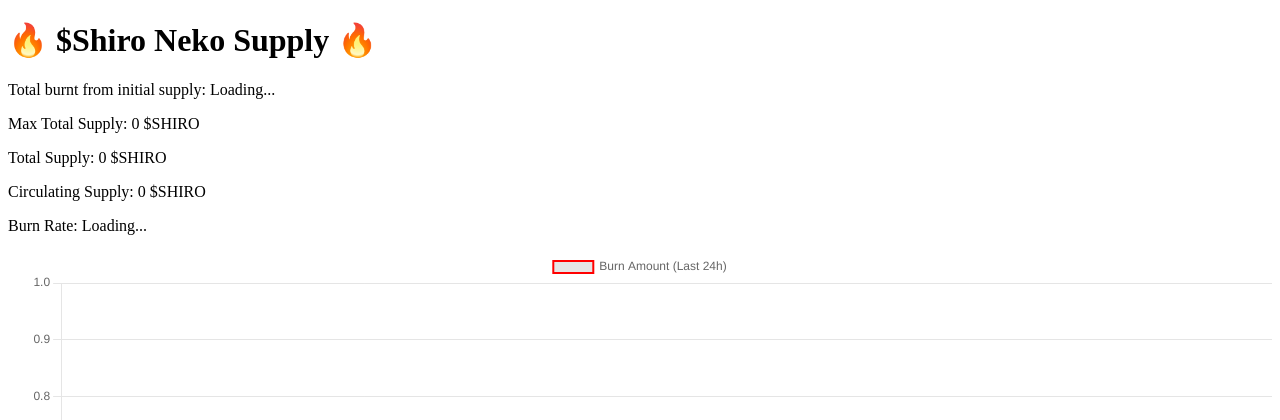
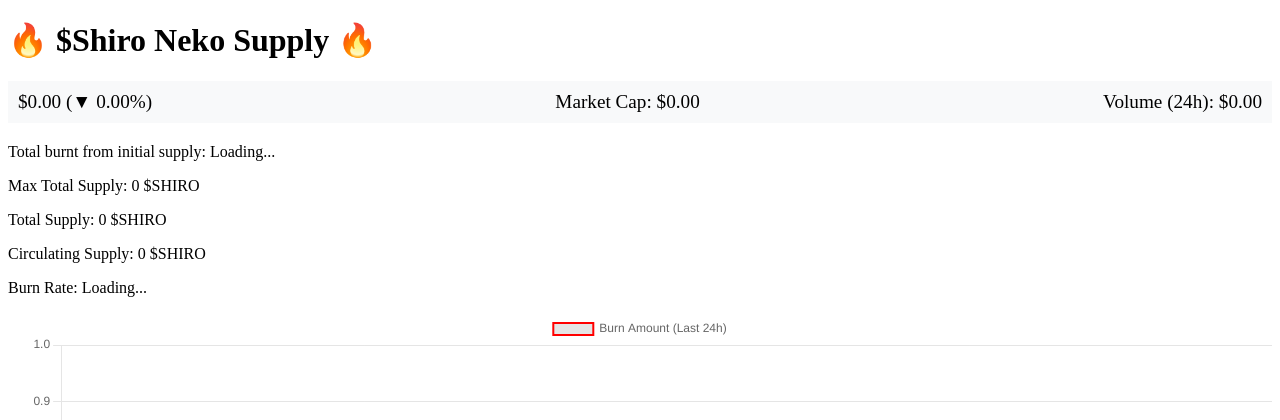
Before and after one commit to interigence/burn-tracker, a Flask app: page / in a window 1280 px wide. Shown: the top 420 px of the page. Run offline with Flask 3, Linux system fonts and the light colour scheme; data that the repository does not hold is empty.

Commit message:
Add files via upload

```diff
--- a/app.py
+++ b/app.py
@@ -93,6 +93,34 @@
         print(f"❌ fetch_token_info() 오류 발생: {e}")
         return {"max_supply": 0, "total_supply": 0, "circulating_supply": 0}
 
+def fetch_shironeko_info():
+    """CoinGecko API에서 $SHIRONEKO 가격, 마켓캡, 거래량 가져오기"""
+    try:
+        url = "https://api.coingecko.com/api/v3/simple/price?ids=shironeko&vs_currencies=usd&include_market_cap=true&include_24hr_vol=true"
+        response = requests.get(url)
+        data = response.json()
+
+        if "shironeko" in data:
+            price = data["shironeko"]["usd"]
+            market_cap = data["shironeko"]["usd_market_cap"]
+            volume_24h = data["shironeko"]["usd_24h_vol"]
+
+            # 가격 상승/하락 비율 계산
+            change_24h = data["shironeko"].get("usd_24h_change", 0)
+
+            return {
+                "price": price,
+                "market_cap": market_cap,
+                "volume_24h": volume_24h,
+                "change_24h": change_24h
+            }
+        else:
+            print("❌ CoinGecko API 응답 오류:", data)
+            return {"price": 0, "market_cap": 0, "volume_24h": 0, "change_24h": 0}
+    except Exception as e:
+        print(f"❌ fetch_shironeko_info() 오류 발생: {e}")
+        return {"price": 0, "market_cap": 0, "volume_24h": 0, "change_24h": 0}
+
 def fetch_burn_rate():
     """24시간 동안의 Burn Rate 계산"""
     try:
@@ -159,6 +187,12 @@
     data = fetch_token_info()
     return jsonify(data)
 
+@app.route('/api/shironeko-info', methods=["GET"])
+def shironeko_info():
+    """$SHIRONEKO 가격, 마켓캡, 거래량 정보 반환"""
+    data = fetch_shironeko_info()
+    return jsonify(data)
+
 @app.route('/api/burn-rate', methods=["GET"])
 def burn_rate():
     """24시간 Burn Rate 반환"""
--- a/templates/index.html
+++ b/templates/index.html
@@ -62,6 +62,28 @@
                 console.error("❌ Error fetching token info:", error);
             }
         }
+        async function fetchShironekoInfo() {
+           try {
+               const responseShironeko = await fetch("/api/shironeko-info");
+               const dataShironeko = await responseShironeko.json();
+               console.log("📊 $SHIRONEKO Info:", dataShironeko);
+
+               // $SHIRONEKO Price 변환
+               const price = dataShironeko.price.toLocaleString("en-US", { style: "currency", currency: "USD" });
+               const marketCap = dataShironeko.market_cap.toLocaleString("en-US", { style: "currency", currency: "USD" });
+               const volume24h = dataShironeko.volume_24h.toLocaleString("en-US", { style: "currency", currency: "USD" });
+
+               // 가격 상승/하락 표시
+               const priceChange = dataShironeko.change_24h > 0 ? `▲ ${dataShironeko.change_24h.toFixed(2)}%` : `▼ ${Math.abs(dataShironeko.change_24h).toFixed(2)}%`;
+
+               // 웹사이트에 값 표시
+               document.getElementById("shironekoPrice").textContent = `${price} (${priceChange})`;
+               document.getElementById("marketCap").textContent = `Market Cap: ${marketCap}`;
+               document.getElementById("volume24h").textContent = `Volume (24h): ${volume24h}`;
+           } catch (error) {
+               console.error("❌ Error fetching $SHIRONEKO info:", error);
+           }
+        }
 
         function updateChart(burnAmount) {
             const maxDataPoints = 24; // 예: 24시간 데이터를 표시
@@ -112,6 +134,7 @@
             // 데이터 가져오기
             fetchBurnData();  // 소각 데이터
             fetchTokenInfo(); // 토큰 정보
+            fetchShironekoInfo();  // 추가된 부분
 
             // 광고 스크립트 로드를 3초 지연하여 실행
             setTimeout(function() {
@@ -123,13 +146,18 @@
 </head>
 <body>
     <h1>🔥 $Shiro Neko Supply 🔥</h1>
+
+    <div class="shironeko-info">
+        <p id="shironekoPrice">Loading...</p>
+        <p id="marketCap">Market Cap: Loading...</p>
+        <p id="volume24h">Volume (24h): Loading...</p>
+    </div>
+
     <p>Total burnt from initial supply: <span id="burnedAmount">Loading...</span></p>
     <p>Max Total Supply: <span id="maxSupply">Loading...</span></p>
     <p>Total Supply: <span id="totalSupply">Loading...</span></p>
     <p>Circulating Supply: <span id="circulatingSupply">Loading...</span></p>
-    <p></p>
-    <p></p>
-    <p></p>
+
     <p>Burn Rate: <span id="burnRate">Loading...</span></p>
     <p><span id="burnAmount24h"></span></p>
 
@@ -153,5 +181,20 @@
              data-ad-slot="5372001330"
              data-ad-format="horizontal"></ins>
     </div>
+
+    <style>
+        .shironeko-info {
+            display: flex;
+            justify-content: space-between;
+            padding: 10px;
+            background-color: #f8f9fa;
+            margin-bottom: 20px;
+        }
+
+        .shironeko-info p {
+            margin: 0;
+            font-size: 1.2em;
+        }
+    </style>
 </body>
 </html>
```
